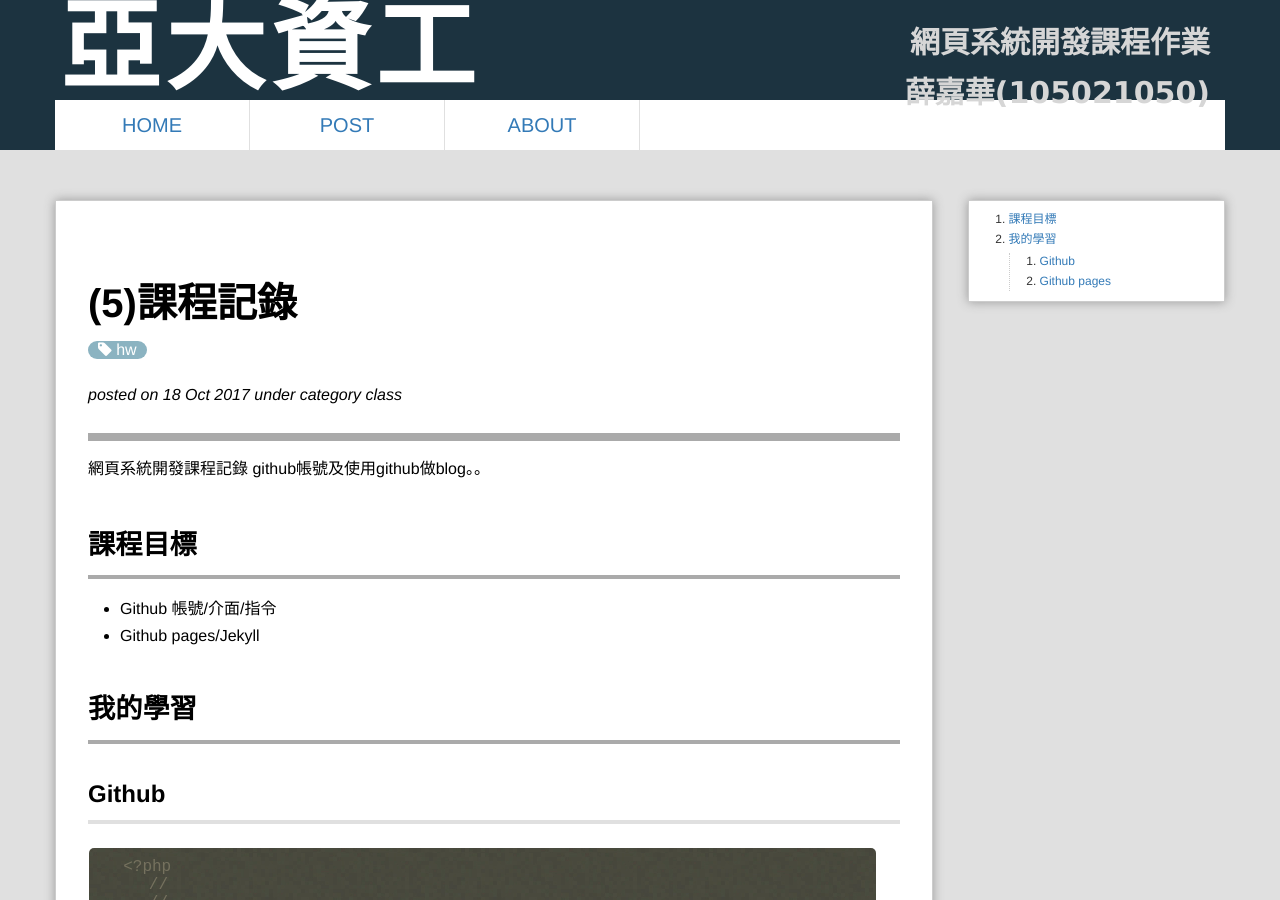
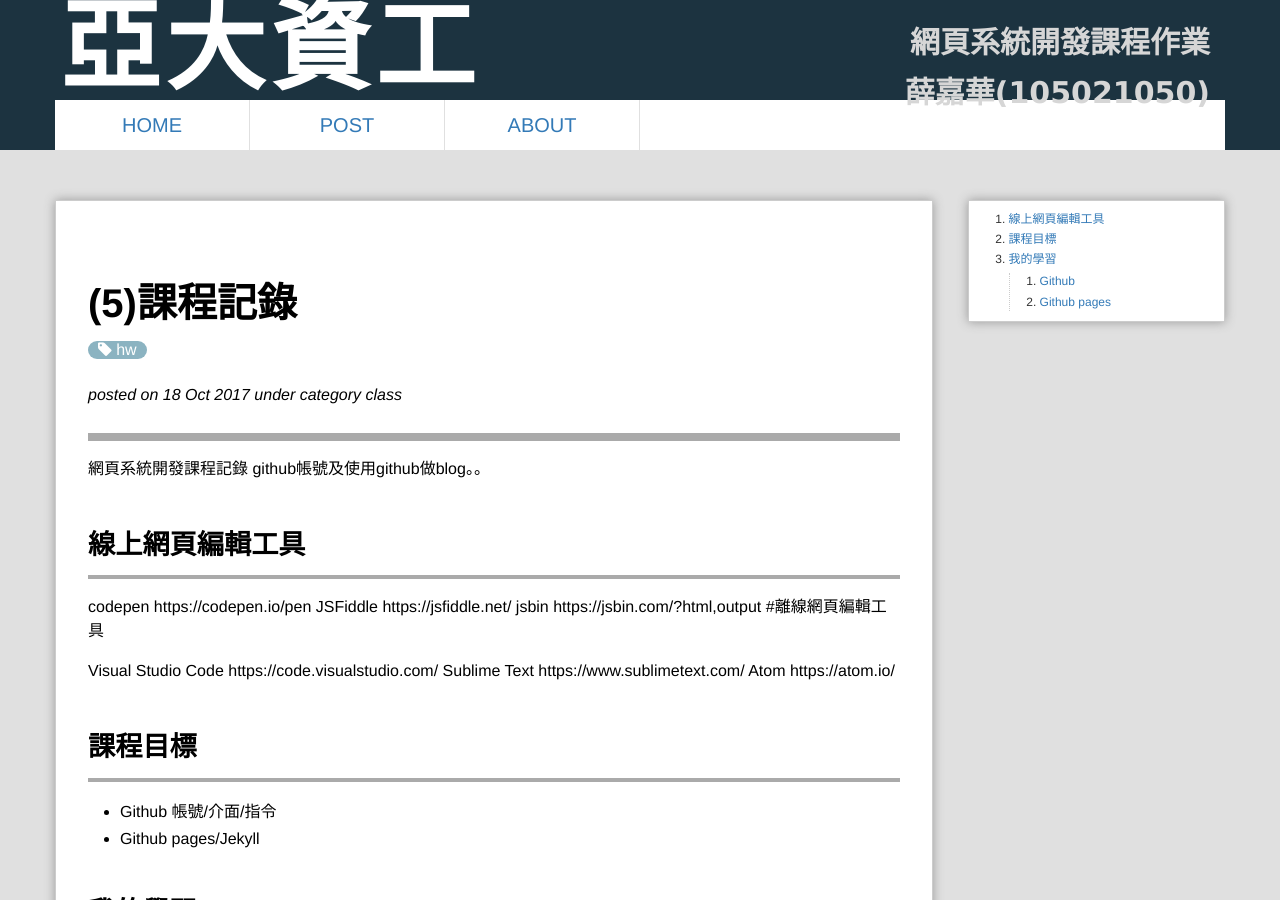
Before and after one commit to laoshay/webcourse, a Jekyll site: the page built from _posts/2017-10-18-Class5.md, in a window 1280 px wide and 900 px high. Built offline with Jekyll 4.4.1, drawn with Linux system fonts in a browser that asks for light colours; Markdown is read by kramdown in place of the engine named in the settings; comment, search, counter and statistics services are not loaded.

Commit message:
Update 2017-10-18-Class5.md

```diff
--- a/_posts/2017-10-18-Class5.md
+++ b/_posts/2017-10-18-Class5.md
@@ -6,8 +6,13 @@ order: 22
 tags: [hw]
 excerpt: "第5週課程。"
 ---
-網頁系統開發課程記錄
-github帳號及使用github做blog。。
+網頁系統開發課程記錄 github帳號及使用github做blog。。
+
+#線上網頁編輯工具
+
+codepen https://codepen.io/pen JSFiddle https://jsfiddle.net/ jsbin https://jsbin.com/?html,output #離線網頁編輯工具
+
+Visual Studio Code https://code.visualstudio.com/ Sublime Text https://www.sublimetext.com/ Atom https://atom.io/
 
 # 課程目標
 - Github 帳號/介面/指令
```
